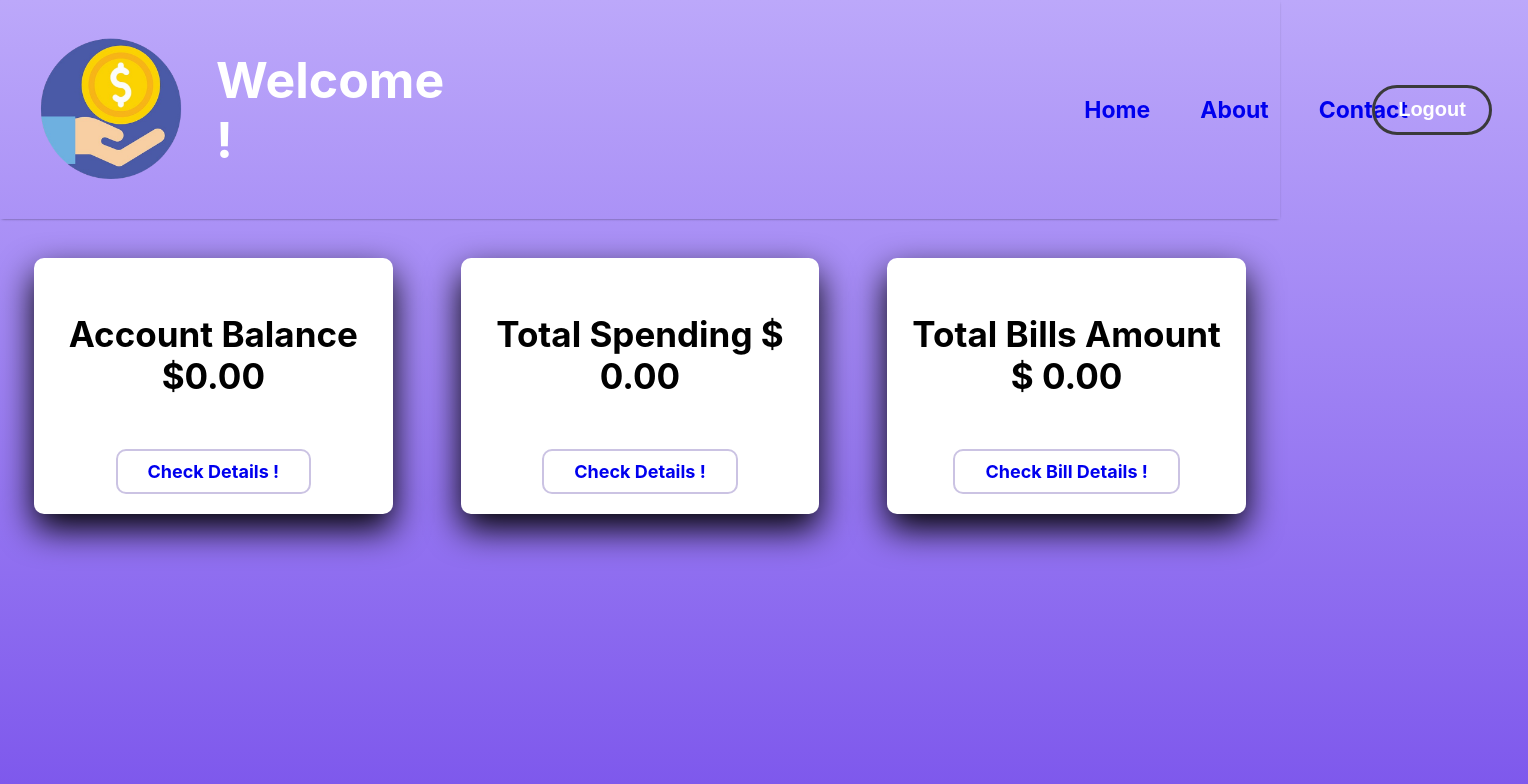
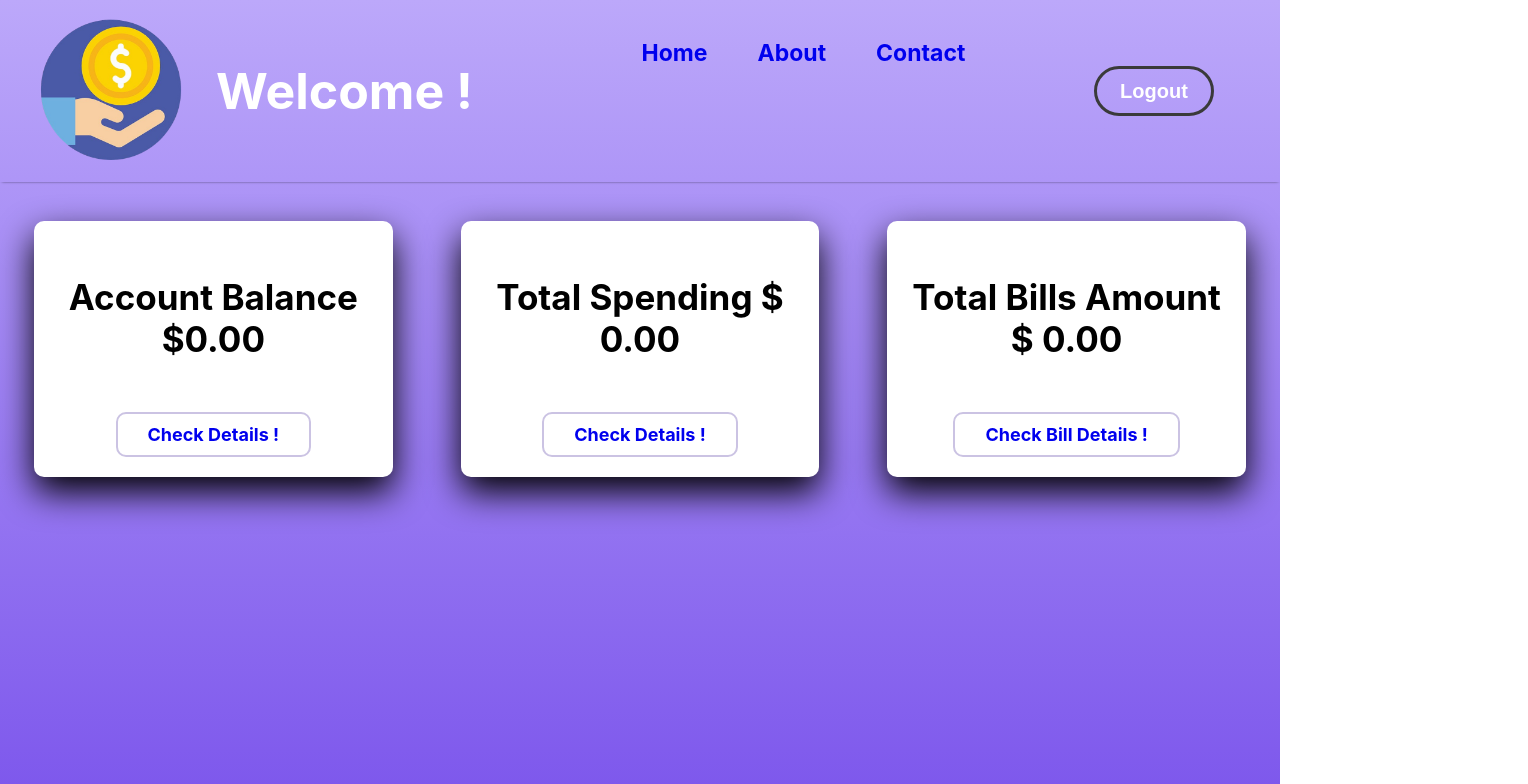
Before and after one commit to mookee2809/ISYS2101---SEPM, a React (Create React App) app: page /homepage in a window 1280 px wide. Shown: the top 784 px of the page, 1528 px wide, since content can reach past the window. Built offline with nearby package versions, Linux system fonts and the light colour scheme.

Commit message:
Update Navbar.css

```diff
--- a/src/component/Navbar/Navbar.css
+++ b/src/component/Navbar/Navbar.css
@@ -1,53 +1,57 @@
-.navbar{
+.navbar {
     display: flex;
     justify-content: space-between;
     padding: 16px;
     box-shadow: 0 1px 3px -2px black;
 }
-.nav-logo{
+
+.nav-logo {
     display: flex;
-    align-items: center ;
+    align-items: center;
     gap: 10px;
 }
-.nav-logo img{
+
+.nav-logo img {
     width: 150px;
     height: 150px;
     padding-left: 20px;
     padding-right: 20px;
 }
-.nav-logo h1{
+
+.nav-logo h1 {
     font-size: 50px;
     font-weight: 700;
     color: white;
 }
-.menu{
-    display: flex;
-    padding-left: 600px;
-}
-ul.nav-menu{
+
+ul.nav-menu {
     display: flex;
     align-items: center;
     list-style: none;
-    align-content: space-between    ;
+    align-content: space-between;
     gap: 50px;
     color: white;
     font-size: 23px;
     font-weight: 700;
     margin-right: -20%;
 }
-.nav-menu hr{
+
+.nav-menu hr {
     border: none;
     width: 100%;
     height: 3px;
     border-radius: 10px;
     background: yellow;
 }
-.nav-signout{
+
+.nav-signout {
     display: flex;
-    align-items: center
+    align-items: center;
+    padding-right: 50px;
 }
-.nav-signout button{
-    width:120px ;
+
+.nav-signout button {
+    width: 120px;
     height: 50px;
     outline: none;
     border: 3px solid rgb(58, 58, 58);
@@ -57,13 +61,12 @@ ul.nav-menu{
     font-weight: 700;
     background: transparent;
     cursor: pointer;
-    margin-left: -30%;
 }
-.nav-signout button:hover{
+
+.nav-signout button:hover {
     border: 3px solid red;
     background: red;
     transition: 1s;
 }
-.balance{
 
-}
+@media screen and (max-width: 415px) and (min-width: 300px) {}
```
